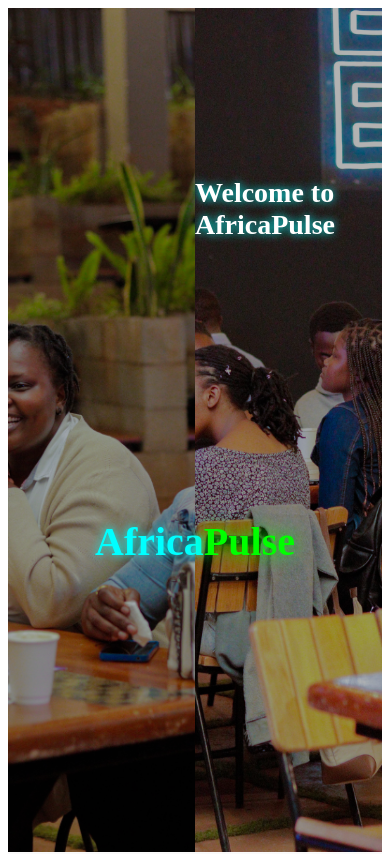
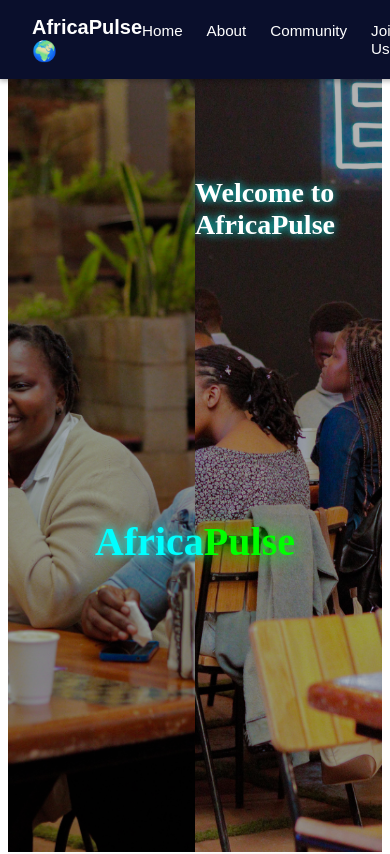
Before and after one commit to Nickfx9/AfricaPulse, a Next.js app: page / in a window 390 px wide. Shown: the top 854 px of the page. Built offline with nearby package versions, Linux system fonts and the light colour scheme.

Commit message:
Added responsive navbar with mobile hamburger menu

```diff
--- a/components/HostEventForm.jsx
+++ b/components/HostEventForm.jsx
@@ -2,14 +2,14 @@
 
 export default function HostEventForm() {
   return (
-    <section className="bg-[#0a0f2c] text-white py-24 px-6 md:px-12 rounded-2xl mt-20 shadow-xl">
+    <section className="bg-[#0a0f2c] text-white py-24 px-6 md:px-12 rounded-2xl mt-20 shadow-2xl">
       <motion.div
         initial={{ opacity: 0, y: 40 }}
         animate={{ opacity: 1, y: 0 }}
         transition={{ duration: 0.6 }}
         className="max-w-4xl mx-auto"
       >
-        <h2 className="text-4xl md:text-5xl font-bold mb-8 text-center text-blue-400">
+        <h2 className="text-4xl md:text-5xl font-bold mb-10 text-center text-orange-400">
           Host Your Own Event
         </h2>
 
@@ -19,34 +19,34 @@
           className="space-y-8"
         >
           <div className="grid md:grid-cols-2 gap-8">
-            <input name="event_name" type="text" required placeholder="Event Name" className="bg-[#12193e] p-5 rounded-lg w-full outline-none text-xl" />
-            <input name="organizer_name" type="text" required placeholder="Organizer Name" className="bg-[#12193e] p-5 rounded-lg w-full outline-none text-xl" />
-            <input name="email" type="email" required placeholder="Contact Email" className="bg-[#12193e] p-5 rounded-lg w-full outline-none text-xl" />
-            <input name="phone_number" type="tel" required placeholder="Phone Number" className="bg-[#12193e] p-5 rounded-lg w-full outline-none text-xl" />
+            <input name="event_name" type="text" required placeholder="Event Name" className="bg-[#12193e] p-5 rounded-lg w-full outline-none text-xl focus:ring-2 ring-orange-400 transition" />
+            <input name="organizer_name" type="text" required placeholder="Organizer Name" className="bg-[#12193e] p-5 rounded-lg w-full outline-none text-xl focus:ring-2 ring-orange-400 transition" />
+            <input name="email" type="email" required placeholder="Contact Email" className="bg-[#12193e] p-5 rounded-lg w-full outline-none text-xl focus:ring-2 ring-orange-400 transition" />
+            <input name="phone_number" type="tel" required placeholder="Phone Number" className="bg-[#12193e] p-5 rounded-lg w-full outline-none text-xl focus:ring-2 ring-orange-400 transition" />
           </div>
 
           <div className="grid md:grid-cols-2 gap-8">
-            <select name="event_type" required className="bg-[#12193e] p-5 rounded-lg w-full outline-none text-xl">
+            <select name="event_type" required className="bg-[#12193e] p-5 rounded-lg w-full outline-none text-xl focus:ring-2 ring-orange-400 transition">
               <option value="">Select Event Type</option>
               <option>Workshop</option>
               <option>Meetup</option>
               <option>Hackathon</option>
               <option>Panel Discussion</option>
             </select>
-            <input name="event_date" type="date" required className="bg-[#12193e] p-5 rounded-lg w-full outline-none text-xl" />
+            <input name="event_date" type="date" required className="bg-[#12193e] p-5 rounded-lg w-full outline-none text-xl focus:ring-2 ring-orange-400 transition" />
           </div>
 
-          <input name="location" type="text" required placeholder="Location (City/Country or Online)" className="bg-[#12193e] p-5 rounded-lg w-full outline-none text-xl" />
+          <input name="location" type="text" required placeholder="Location (City/Country or Online)" className="bg-[#12193e] p-5 rounded-lg w-full outline-none text-xl focus:ring-2 ring-orange-400 transition" />
 
-          <textarea name="description" required rows="5" placeholder="Brief description & goals of your event…" className="bg-[#12193e] p-5 rounded-lg w-full outline-none text-xl"></textarea>
+          <textarea name="description" required rows="5" placeholder="Brief description & goals of your event…" className="bg-[#12193e] p-5 rounded-lg w-full outline-none text-xl focus:ring-2 ring-orange-400 transition"></textarea>
 
           <label className="flex items-center space-x-3 text-xl">
-            <input name="sponsorship" type="checkbox" value="Yes" className="h-6 w-6 text-blue-500" />
+            <input name="sponsorship" type="checkbox" value="Yes" className="h-6 w-6 text-orange-500" />
             <span>We’re seeking sponsorship for this event</span>
           </label>
 
-          <button type="submit" className="bg-blue-500 hover:bg-blue-600 text-white py-4 px-8 rounded-xl font-semibold text-xl transition mt-6">
-            Submit Event Request
+          <button type="submit" className="bg-gradient-to-r from-orange-500 to-yellow-400 hover:from-orange-600 hover:to-yellow-500 text-white py-4 px-8 rounded-xl font-bold text-xl transition shadow-md hover:shadow-lg mt-6">
+            🚀 Submit Event Request
           </button>
         </form>
       </motion.div>
--- a/components/Layout.js
+++ b/components/Layout.js
@@ -1,12 +1,17 @@
 import React from 'react';
+import Navbar from './Navbar';
 import Header from './Header';
 import Footer from './Footer';
+
 
 const Layout = ({ children }) => {
   return (
     <>
+      <Navbar />
       <Header />
-      <main>{children}</main> {/* Main content is passed from the page */}
+      <main className="content-wrapper">
+        {children}
+      </main>
       <Footer />
     </>
   );
--- /dev/null
+++ b/components/Navbar.css
@@ -0,0 +1,71 @@
+.navbar {
+  position: fixed;
+  top: 0;
+  left: 0;
+  width: 100%;
+  background-color: #0a0f2c;
+  color: white;
+  padding: 16px 32px;
+  display: flex;
+  justify-content: space-between;
+  align-items: center;
+  box-shadow: 0 2px 5px rgba(0,0,0,0.3);
+  z-index: 1000;
+  font-family: Arial, sans-serif;
+  /* Add smooth background transition */
+  transition: background-color 0.3s ease;
+}
+
+/* Logo styling */
+.navbar-logo {
+  font-weight: bold;
+  font-size: 1.5rem; /* slightly bigger */
+  cursor: pointer;
+}
+
+/* Navigation links container */
+.navbar-links {
+  list-style: none;
+  margin: 0;
+  padding: 0;
+  display: flex;
+  gap: 24px;
+}
+
+/* Individual links */
+.navbar-links li a {
+  color: white;
+  text-decoration: none;
+  font-size: 1rem; /* slightly bigger font */
+  transition: color 0.3s ease;
+  padding: 6px 8px; /* some padding for easier click */
+  border-radius: 4px; /* subtle rounding */
+}
+
+/* Hover effect */
+.navbar-links li a:hover,
+.navbar-links li a:focus {
+  color: #3399ff;
+  background-color: rgba(51, 153, 255, 0.1);
+  outline: none;
+}
+
+/* Responsive: stack links vertically on small screens */
+@media (max-width: 600px) {
+  .navbar {
+    flex-direction: column;
+    align-items: flex-start;
+    padding: 12px 16px;
+  }
+
+  .navbar-links {
+    flex-direction: column;
+    gap: 12px;
+    width: 100%;
+  }
+
+  .navbar-links li a {
+    display: block;
+    width: 100%;
+  }
+}
--- /dev/null
+++ b/components/Navbar.jsx
@@ -0,0 +1,16 @@
+import Link from 'next/link';
+
+export default function Navbar() {
+  return (
+    <nav className="navbar">
+      <div className="navbar-logo">AfricaPulse 🌍</div>
+      <ul className="navbar-links">
+        <li><a href="#home">Home</a></li>
+        <li><a href="#about">About</a></li>
+        <li><a href="#community">Community</a></li>
+        <li><a href="#join-us">Join Us</a></li>
+        <li><a href="#contact">Contact</a></li>
+      </ul>
+    </nav>
+  );
+}
--- a/pages/_app.js
+++ b/pages/_app.js
@@ -1,5 +1,6 @@
 // pages/_app.js
 
+import '../styles/styles.css'; // ✅ Import your global CSS here
 import Layout from '../components/Layout';
 
 function MyApp({ Component, pageProps }) {
--- a/pages/index.tsx
+++ b/pages/index.tsx
@@ -5,12 +5,12 @@
 const Home = () => {
   return (
     <>
-      <section className="welcome">
+      <section id="home" className="welcome">
         <h1>Welcome to AfricaPulse 🌍✨</h1>
         <p>Your hub for blockchain innovation across Africa.</p>
       </section>
 
-      <section className="about">
+      <section id="about" className="about">
         <h1>About AfricaPulse</h1>
         <p>
           AfricaPulse is a community-driven platform dedicated to promoting events, news, and initiatives across Africa.
@@ -57,7 +57,18 @@
         <p>
           Let AfricaPulse be your trusted partner in creating impactful events — from planning, promotion, and execution to post-event engagement. Whether you’re hosting conferences, workshops, or community meetups, we provide the tools and support to make your vision a success.
         </p>
+      </section>
 
+      <section id="community">
+        <PulseYourIdea />
+        <UpcomingEvents />
+      </section>
+
+      <section id="join-us">
+        <HostEventForm />
+      </section>
+
+      <section id="contact">
         <h2>Join Us</h2>
         <p>
           Interested in contributing? Please <a href="/contact">contact us</a>.
@@ -68,12 +79,6 @@
           For inquiries, suggestions, or collaborations, visit our <a href="/contact">contact page</a>.
         </p>
       </section>
-
-      <PulseYourIdea />
-      <UpcomingEvents />
-
-      {/* Host Event Form section */}
-      <HostEventForm /> {/* This is the new addition */}
     </>
   );
 };
--- /dev/null
+++ b/styles/styles.css
@@ -0,0 +1,45 @@
+/* Pushes the content below the fixed navbar */
+.content-wrapper {
+  padding-top: 70px;
+}
+
+/* Navbar styles for horizontal layout */
+.navbar {
+  position: fixed;
+  top: 0;
+  left: 0;
+  width: 100%;
+  background-color: #0a0f2c;
+  color: white;
+  padding: 16px 32px;
+  display: flex;
+  justify-content: space-between;
+  align-items: center;
+  box-shadow: 0 2px 5px rgba(0,0,0,0.3);
+  z-index: 1000;
+  font-family: Arial, sans-serif;
+}
+
+.navbar-logo {
+  font-weight: bold;
+  font-size: 1.25rem;
+}
+
+.navbar-links {
+  list-style: none;
+  margin: 0;
+  padding: 0;
+  display: flex;
+  gap: 24px;
+}
+
+.navbar-links li a {
+  color: white;
+  text-decoration: none;
+  font-size: 0.95rem;
+  transition: color 0.3s ease;
+}
+
+.navbar-links li a:hover {
+  color: #3399ff;
+}
```
Also changed, not shown: 1 other file (tests, documents, lock files or other folders).
